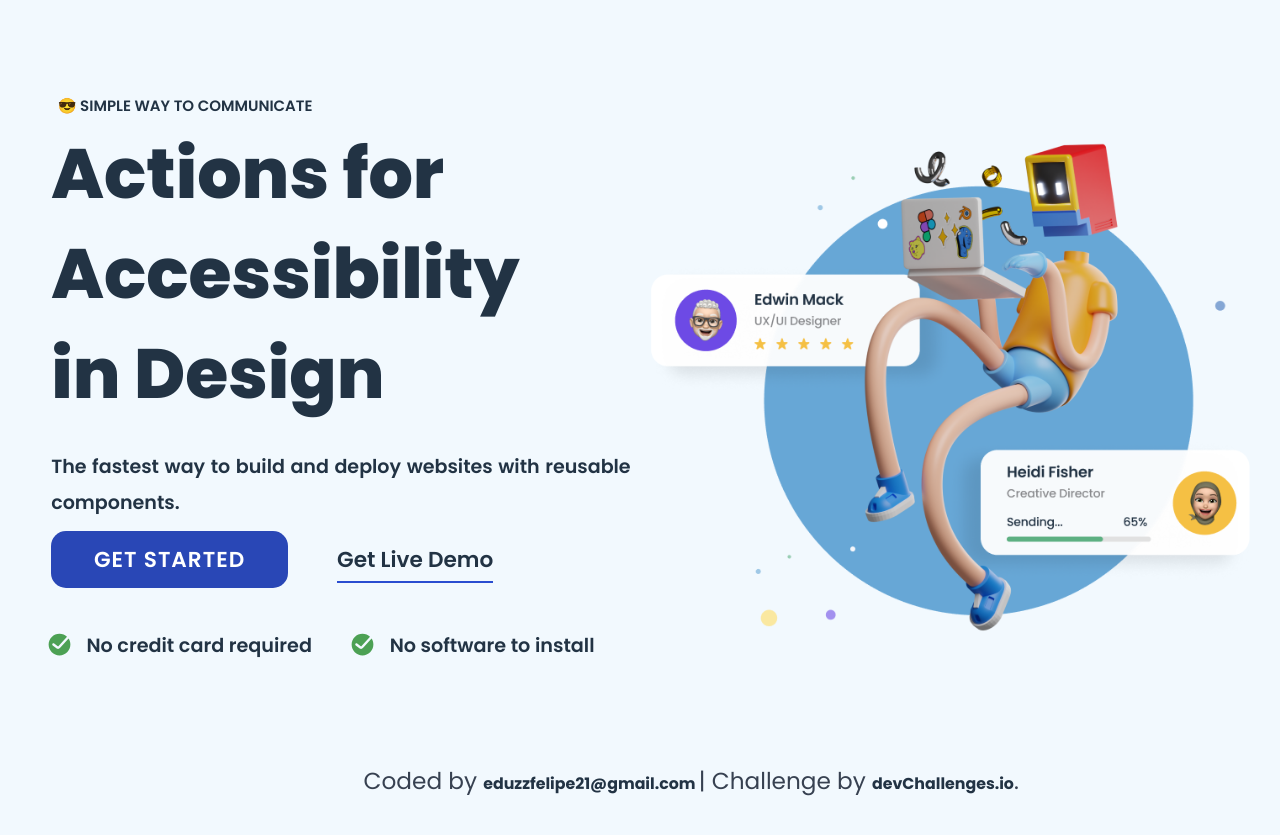
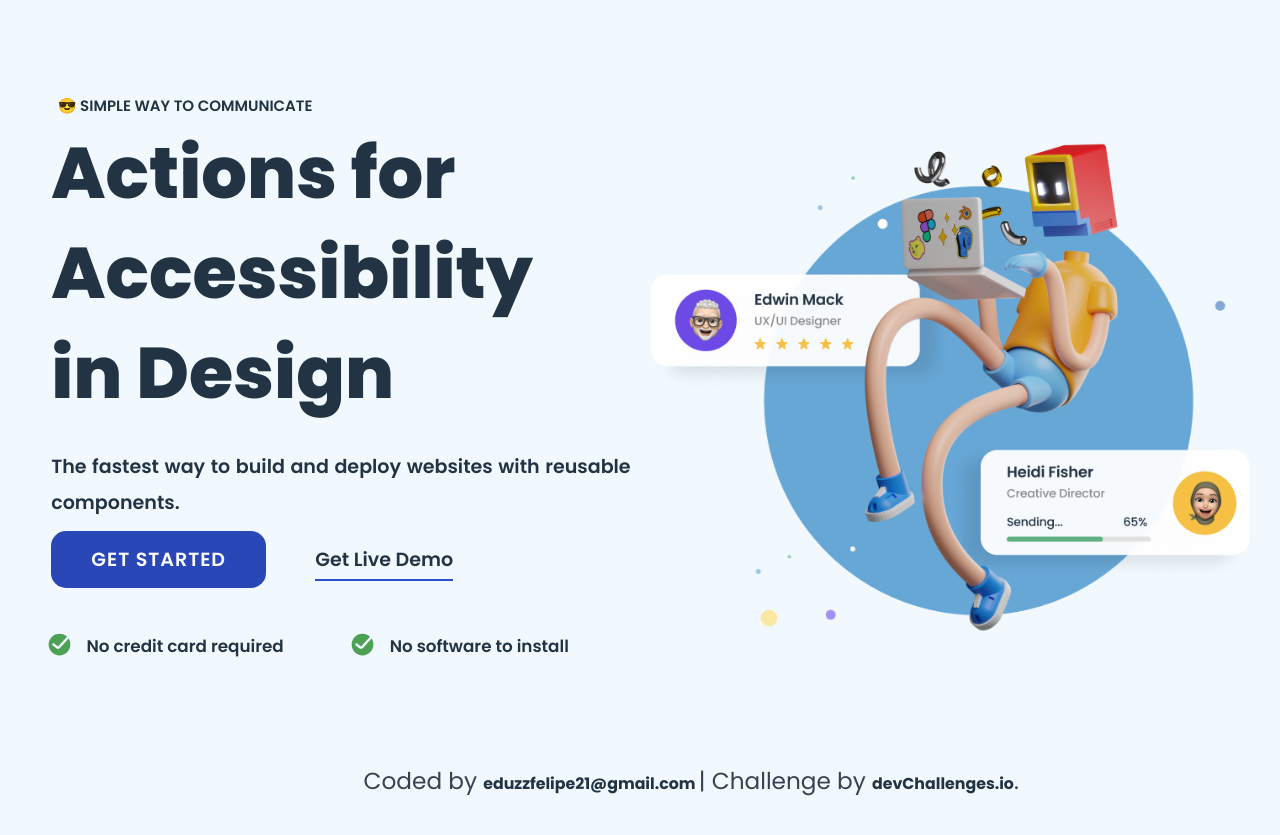
Before and after one commit to EduzzDev/Simple_HomePage, a plain HTML site: page simple-homepage-master/index.html in a window 1280 px wide. Shown: the part 63-898 px from the top of the page. Drawn offline with Linux system fonts and the light colour scheme.

Commit message:
mudanças na responsividade

```diff
--- a/simple-homepage-master/estilos/style.css
+++ b/simple-homepage-master/estilos/style.css
@@ -150,10 +150,11 @@ p {
   left: 45px;
   margin-left: -28px;
   color: #494949;
+
 }
 .features {
   position: relative;
-  bottom: 50.8vh;
+  bottom: 50.8dvh;
   display: flex;
 }
 .done-img {
@@ -865,7 +866,7 @@ body.dark-theme {
     font-size: 4.2dvw;
     position: relative;
     width: 95%;
-    bottom: -9vw;
+    bottom: -9dvw;
     margin-left: -3%;
     line-height: 5dvw;
   }
@@ -885,7 +886,7 @@ body.dark-theme {
   .demo {
     position: relative;
     left: 5%;
-    bottom: -12vw;
+    bottom: -12dvw;
     margin-left: 4%;
     height: 9dvw;
     width: 35dvw;
@@ -998,7 +999,7 @@ body.dark-theme {
 }
 
 /* Responsividade para desktops  */
-@media screen and (min-width: 1000px) and (min-height: 680px) {
+@media screen and (min-width: 1000px) and (min-height: 650px) {
   h1,
   p,
   .btn-start,
@@ -1014,9 +1015,9 @@ body.dark-theme {
     top: 6.5dvw;
   }
   h1 {
-    font-size: calc(25px + 3.5dvw);
+    font-size: calc(27px + 3.5dvw);
     top: 7dvw;
-    width: 36%;
+    width: 38%;
     line-height: 7.8dvw;
     font-weight: 800;
   }
@@ -1055,10 +1056,10 @@ body.dark-theme {
   }
   .btn-start,
   .demo {
-    width: 18.5dvw;
+    width: 16.8dvw;
     height: 4.5dvw;
     bottom: 34.2dvw;
-    font-size: calc(5px + 1.3dvw);
+    font-size: calc(5px + 1.1dvw);
     margin-right: 3.5%;
   }
   .features {
@@ -1071,7 +1072,7 @@ body.dark-theme {
   .feature-item {
     top: -31.5dvw;
     width: 28%;
-    font-size: 1.5dvw;
+    font-size: calc(4px + 1dvw);
     margin-right: 0.1dvb;
     margin-left: -3.5dvw;
   }
```
